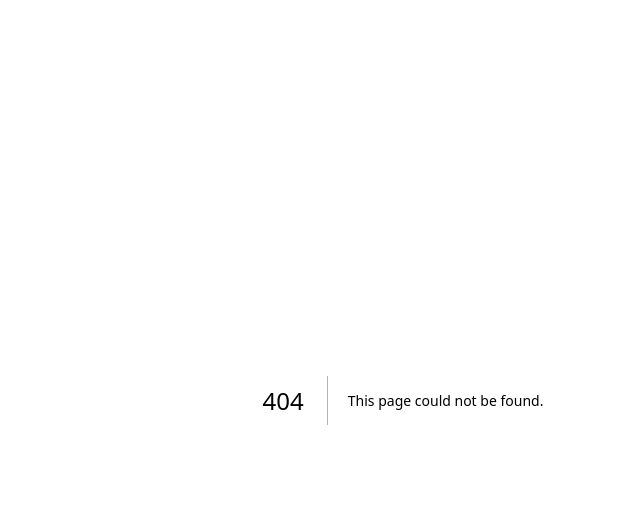
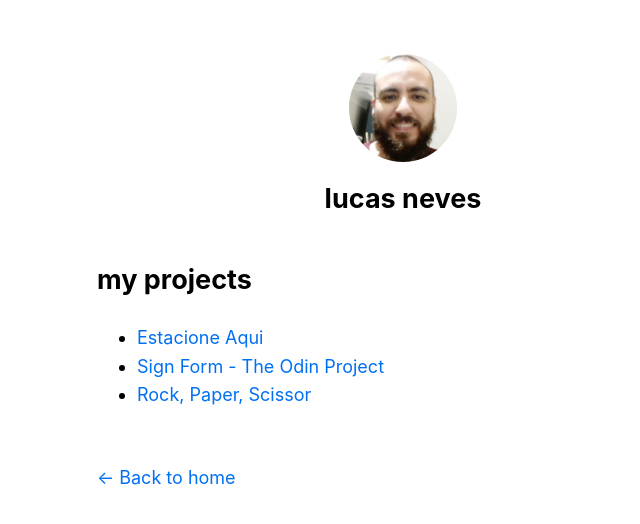
Before and after one commit to lucasoneves/next2023, a Next.js app: page /projects in a window 1280 px wide. Before the commit this address had no page. Shown: the top 524 px of the page, without its empty margins (237-877 px from the left). Built offline with nearby package versions, Linux system fonts and the light colour scheme.

Commit message:
Running server side code and using fyle system

```diff
--- a/components/layout.js
+++ b/components/layout.js
@@ -4,8 +4,8 @@ import styles from './layout.module.css';
 import utilStyles from '../styles/utils.module.css';
 import Link from 'next/link';
 
-const name = 'Lucas Neves';
-export const siteTitle = 'Lucas Neves - I write about technology, web development and carreer.';
+const name = 'lucas neves';
+export const siteTitle = 'lucas neves - i write about technology, web development and carreer.';
 
 export default function Layout({ children, home }) {
   return (
@@ -28,7 +28,8 @@ export default function Layout({ children, home }) {
       <header className={styles.header}>
         {home ? (
           <>
-            <Link href="/blog">Blog</Link>
+            <Link href="/blog">blog</Link>
+            <Link href="/projects">projects</Link>
             <Image
               priority
               src="/images/profile.jpg"
--- /dev/null
+++ b/data/projects.json
@@ -0,0 +1,7 @@
+{
+    "projects": [
+        { "id": 1, "title": "Estacione Aqui", "path": "estacione-aqui"},
+        { "id": 2, "title": "Sign Form - The Odin Project", "path": "sign-form-odin-project"},
+        { "id": 3, "title": "Rock, Paper, Scissor", "path": "rock-paper-scissor"}
+    ]
+}
--- a/pages/index.js
+++ b/pages/index.js
@@ -24,8 +24,8 @@ export default function Home({allPostsData}) {
       </Head>
       <section className={utilStyles.headingMd}>
         <p>
-          Hi. I'm Lucas Neves. Front-end developer from São Paulo - Brazil.
-          Currently i work with React and it's ecossystem.
+          hi. i'm lucas neves. front-end developer from São Paulo - Brazil.
+          currently i work with React and it's ecossystem.
         </p>
       </section>
     </Layout>
--- /dev/null
+++ b/pages/projects/[id].js
@@ -0,0 +1,3 @@
+export default function DetailProject() {
+    return <h2>Nome do projeto</h2>
+}
--- /dev/null
+++ b/pages/projects/index.js
@@ -0,0 +1,37 @@
+import Layout from "../../components/layout";
+import Head from "next/head";
+import Link from "next/link";
+import fs from 'fs/promises';
+import path from "path";
+
+export default function Projects(props) {
+  const { projects } = props;
+  return (
+    <Layout>
+      <Head>
+        <title>lucas neves - my projects</title>
+      </Head>
+      <div>
+        <h2>my projects</h2>
+        <ul>
+          {projects.map((project) => (
+            <li key={project.id}>
+              <Link href={`/projects/${project.path}`}>{project.title}</Link>
+            </li>
+          ))}
+        </ul>
+      </div>
+    </Layout>
+  );
+}
+
+export async function getStaticProps() {
+  const filePath = path.join(process.cwd(), 'data', 'projects.json')
+  const jsonData = await fs.readFile(filePath)
+  const data = JSON.parse(jsonData)
+  return {
+    props: {
+      projects: data.projects
+    },
+  };
+}
```
